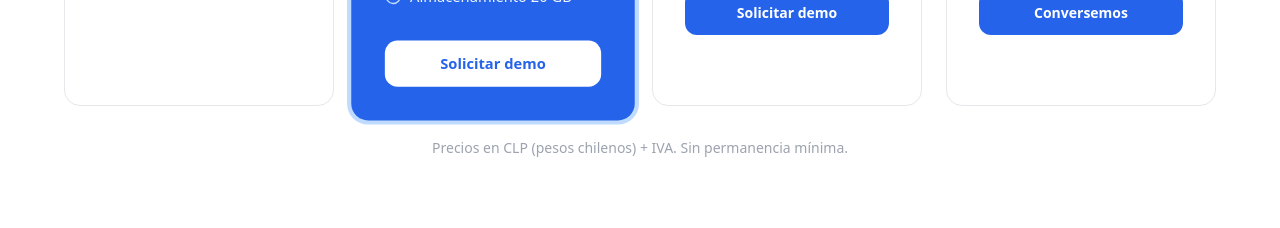
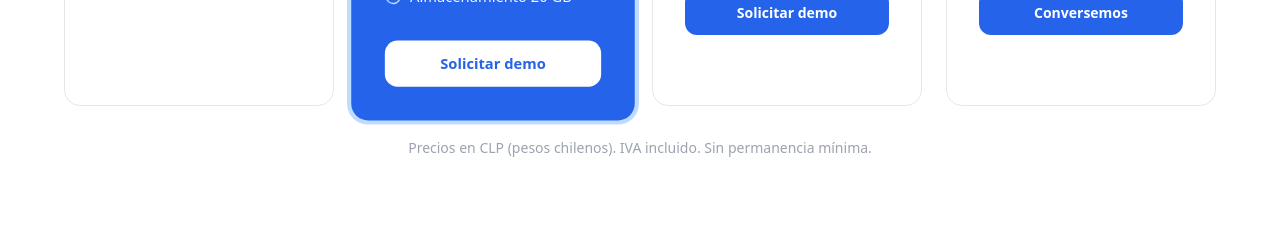
Before and after one commit to pdencina/registro_asistencia_Empresa, a React (Vite) app: page / in a window 1280 px wide. Shown: the part 3760-3988 px from the top of the page. Built offline with nearby package versions, Linux system fonts and the light colour scheme.

Commit message:
feat: sin iva

```diff
--- a/src/pages/LandingPage.jsx
+++ b/src/pages/LandingPage.jsx
@@ -597,7 +597,7 @@ export default function LandingPage() {
             ))}
           </div>
           <p className="text-center text-sm text-gray-400 mt-8">
-            Precios en CLP (pesos chilenos) + IVA. Sin permanencia mínima.
+            Precios en CLP (pesos chilenos). IVA incluido. Sin permanencia mínima.
           </p>
         </div>
       </section>
```
